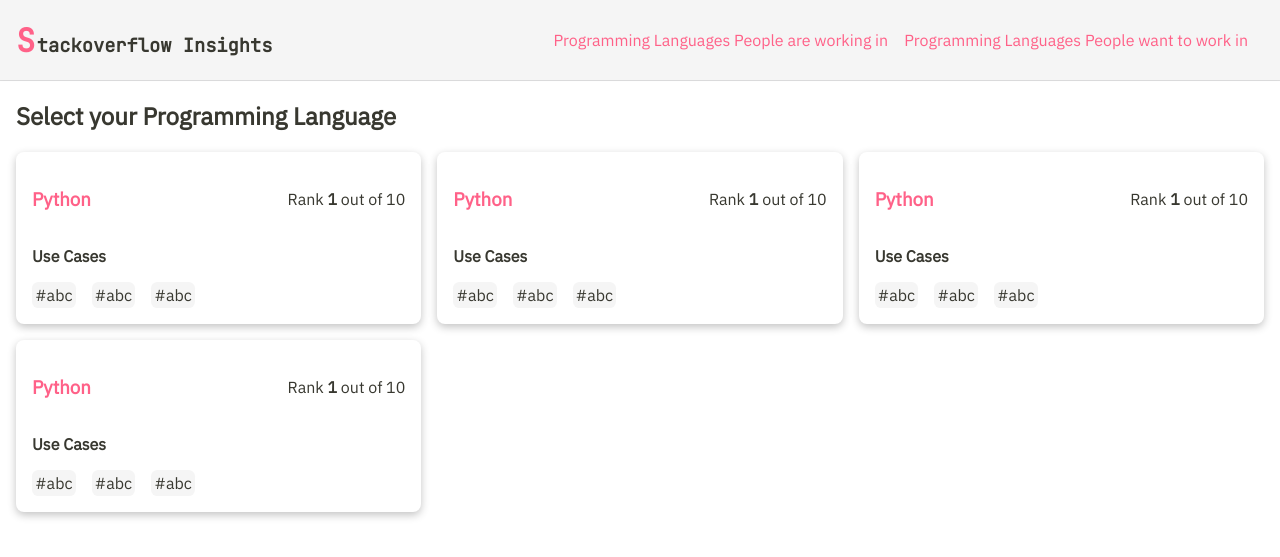
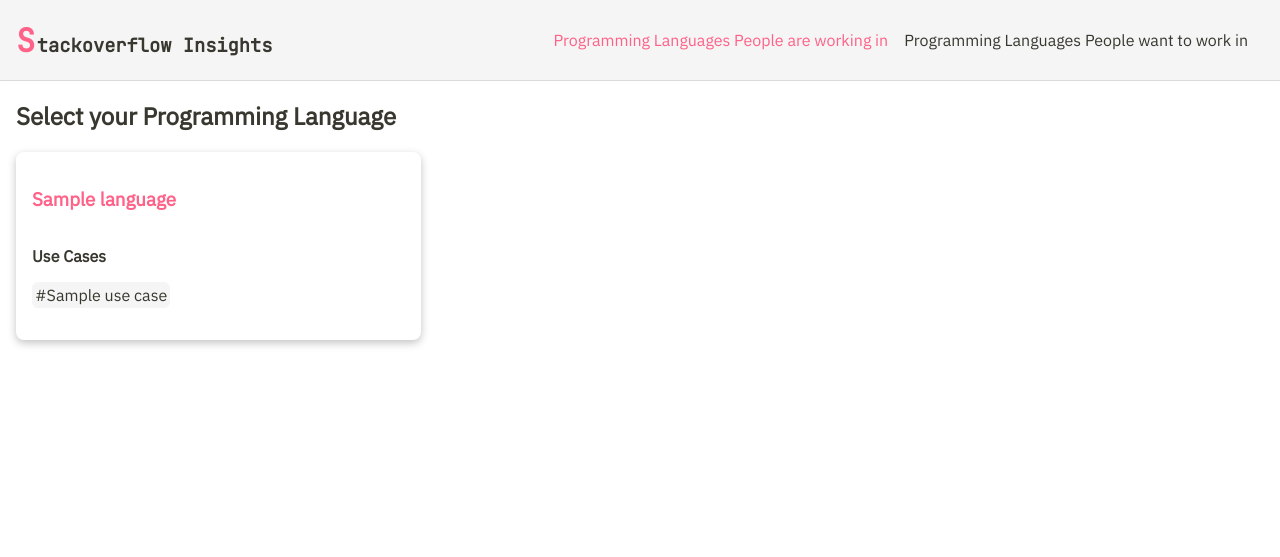
Before and after one commit to yhutter-dv/fhgr-so-programming-languages, a Flask app: template templates/index.html in a window 1280 px wide. Shown: the top 557 px of the page. Run offline with Flask 3, Linux system fonts and the light colour scheme; the template is opened without the code that fills it: most values are stand-ins (such as "Sample title", 1, 10 or a date in 2020); parts of the project's set-up code (start-up, migrations or seed data) failed here and were passed over.

Commit message:
Show programming languages in index page and link correctly to wikidata.

```diff
--- a/app.py
+++ b/app.py
@@ -1,7 +1,71 @@
-from flask import Flask, render_template
+from flask import Flask, render_template, redirect, url_for
+from owlready2 import get_ontology
+
+import os
+
+def ensure_file(file_path):
+    if not os.path.isfile(file_path):
+        system.exit(f"Expected file '{file_path}' but was not found...")
+
+def load_ontology():
+	file_path = "./static/data/output_ontology.rdf"
+	ensure_file(file_path)
+	return get_ontology(f"file://{file_path}").load()
+
+# Global variables
+ONTOLOGY = load_ontology()
 
 app = Flask(__name__)
 
+def get_use_cases_for_language(language):
+	use_cases = []
+	for element in language.useCase:
+		use_case = {
+			"name": element.name,
+			"url": element.wikiDataUrl[0]
+		}
+		use_cases.append(use_case)
+	return use_cases
+
+def get_programming_languages_people_are_working_with():
+	languages = []
+	with ONTOLOGY:
+		for element in ONTOLOGY.ProgrammingLanguagePeopleHaveWorkedWith.instances():
+			# TODO: Check why we get this weird 'fusionclass...'
+			if element.name.startswith("fusion"):
+				continue
+			language = {
+				"name": element.name,
+				"use_cases": get_use_cases_for_language(element),
+				"url": element.wikiDataUrl[0]
+			}
+			languages.append(language)
+	return languages
+
+def get_programming_languages_people_want_to_work_with():
+	languages = []
+	with ONTOLOGY:
+		for element in ONTOLOGY.ProgrammingLanguagePeopleWantToWorkWith.instances():
+			# TODO: Check why we get this weird 'fusionclass...'
+			if element.name.startswith("fusion"):
+				continue
+
+			language = {
+				"name": element.name,
+				"use_cases": get_use_cases_for_language(element),
+				"url": element.wikiDataUrl[0]
+			}
+			languages.append(language)
+	return languages
+
+
 @app.route("/")
-def hello_world():
-    return render_template("index.html")
+def index():
+	# Per Default we show the programming languages people are working with
+	programming_languages = get_programming_languages_people_are_working_with()
+	return render_template("index.html", programming_languages = programming_languages)
+
+@app.route("/languages_people_want_to_work_with")
+def languages_people_want_to_work_with():
+	programming_languages = get_programming_languages_people_want_to_work_with()
+	return render_template("index.html", languages_people_want_to_work_with = True, programming_languages = programming_languages)
--- a/static/css/style.css
+++ b/static/css/style.css
@@ -28,8 +28,13 @@ header {
 			margin-right: 1rem;
 
 			a {
-				color: var(--accent-color-1);
+				color: var(--text-color);
 				text-decoration: none;
+
+				&.active {
+					color: var(--accent-color-1);
+				}
+
 
 				&:hover {
 					font-weight: bold;
@@ -105,6 +110,7 @@ main {
 		li {
 			float: left;
 			margin-right: 1rem;
+			margin-bottom: 1rem;
 			padding: 0.2rem;
 			border-radius: 0.4rem;
 			background-color: var(--secondary-bg);
--- a/templates/index.html
+++ b/templates/index.html
@@ -12,8 +12,13 @@
         <header>
             <h3 class="header-logo"><span class="header-logo-letter">S</span>tackoverflow Insights</h3>
             <ul>
-                <li><a href="#">Programming Languages People are working in</a></li>
-                <li><a href="#">Programming Languages People want to work in</a></li>
+                {% if languages_people_want_to_work_with == True %}
+                    <li><a href="{{url_for('index')}}">Programming Languages People are working in</a></li>
+                    <li><a class="active" href="{{url_for('languages_people_want_to_work_with')}}">Programming Languages People want to work in</a></li>
+                {% else %}
+                    <li><a class="active" href="{{url_for('index')}}">Programming Languages People are working in</a></li>
+                    <li><a href="{{url_for('languages_people_want_to_work_with')}}">Programming Languages People want to work in</a></li>
+                {% endif %}
             </ul>
         </header>
 
@@ -21,61 +26,25 @@
             <h2>Select your Programming Language</h2>
 
             <div class="programming-card-grid">
+                {% for language in programming_languages  %}
                     <div class="programming-card">
                         <div class="programming-card-header">
-                        <h3 class="programming-language-title"><a href="#">Python</a></h3>
-                        <p>Rank <b>1</b> out of 10</p>
+                            <h3 class="programming-language-title"><a href="{{language.url}}" target="_blank">{{language.name}}</a></h3>
+                            <!-- <p>Rank <b>1</b> out of 10</p> -->
                         </div>
 
+                        {% if language.use_cases|length > 0 %}
                             <p><b>Use Cases</b></p>
                             <ul class="programming-card-use-cases">
-                        <li><a href="#">#abc</a></li>
-                        <li><a href="#">#abc</a></li>
-                        <li><a href="#">#abc</a></li>
+                                {% for use_case in language.use_cases %}
+                                    <li><a href="{{use_case.url}}" target="_blank">#{{use_case.name}}</a></li>
+                                {% endfor %}
                             </ul>
+                        {% else %}
+                            <p><b>No Use Cases</b></p>
+                        {% endif %}
                     </div>
-
-                <div class="programming-card">
-                    <div class="programming-card-header">
-                        <h3 class="programming-language-title"><a href="#">Python</a></h3>
-                        <p>Rank <b>1</b> out of 10</p>
-                    </div>
-
-                    <p><b>Use Cases</b></p>
-                    <ul class="programming-card-use-cases">
-                        <li><a href="#">#abc</a></li>
-                        <li><a href="#">#abc</a></li>
-                        <li><a href="#">#abc</a></li>
-                    </ul>
-                </div>
-
-                <div class="programming-card">
-                    <div class="programming-card-header">
-                        <h3 class="programming-language-title"><a href="#">Python</a></h3>
-                        <p>Rank <b>1</b> out of 10</p>
-                    </div>
-
-                    <p><b>Use Cases</b></p>
-                    <ul class="programming-card-use-cases">
-                        <li><a href="#">#abc</a></li>
-                        <li><a href="#">#abc</a></li>
-                        <li><a href="#">#abc</a></li>
-                    </ul>
-                </div>
-
-                <div class="programming-card">
-                    <div class="programming-card-header">
-                        <h3 class="programming-language-title"><a href="#">Python</a></h3>
-                        <p>Rank <b>1</b> out of 10</p>
-                    </div>
-
-                    <p><b>Use Cases</b></p>
-                    <ul class="programming-card-use-cases">
-                        <li><a href="#">#abc</a></li>
-                        <li><a href="#">#abc</a></li>
-                        <li><a href="#">#abc</a></li>
-                    </ul>
-                </div>
+                {% endfor %}
             </div>
         </main>
     </body>
```
Lines whose indentation alone changed are shown as unchanged.
